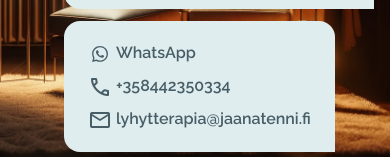
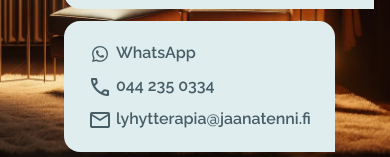
Before and after one commit to mikkotenni/jaanatenni, a React (Vite) app: page / in a window 390 px wide. Shown: the part 370-527 px from the top of the page. Built offline with nearby package versions, Linux system fonts and the light colour scheme; a web font is replaced by a local one.

Commit message:
feat: use phone number formatting utility

```diff
--- a/src/components/reachOutLinks/Tel.jsx
+++ b/src/components/reachOutLinks/Tel.jsx
@@ -1,9 +1,9 @@
 import styled from "@emotion/styled";
 import { colors } from "../../assets/designTokens";
 import { contactInformation } from "../../../config";
+import { formatFinnishPhoneNumber } from "../../utils/formatting";
 
 const { phone } = contactInformation;
-
 const href = `tel:${phone}`;
 
 const Container = styled.a`
@@ -20,7 +20,7 @@ export default function Tel() {
   return (
     <Container href={href}>
       <span className="material-symbols-outlined"> call </span>
-      {phone}
+      {formatFinnishPhoneNumber(phone)}
     </Container>
   );
 }
--- /dev/null
+++ b/src/utils/formatting.js
@@ -0,0 +1,27 @@
+/**
+ * Formats a Finnish phone number as 044 123 4567.
+ * @param {string} phoneNumber
+ * @returns {string}
+ */
+export function formatFinnishPhoneNumber(phoneNumber) {
+  // Remove the country code (+358) and any leading zeros
+  let localNumber = phoneNumber.replace(/^\+358/, "").replace(/^0+/, "");
+
+  // Ensure the number starts with '0' if not already
+  if (!localNumber.startsWith("0")) {
+    localNumber = "0" + localNumber;
+  }
+
+  // Format the number as 044 123 4567
+  // Split the string into parts and rejoin with spaces
+  if (localNumber.length === 10) {
+    // Check if the length is correct for this format
+    return `${localNumber.substring(0, 3)} ${localNumber.substring(
+      3,
+      6
+    )} ${localNumber.substring(6)}`;
+  } else {
+    // If the number doesn't match expected length, return it without formatting
+    return phoneNumber;
+  }
+}
```
